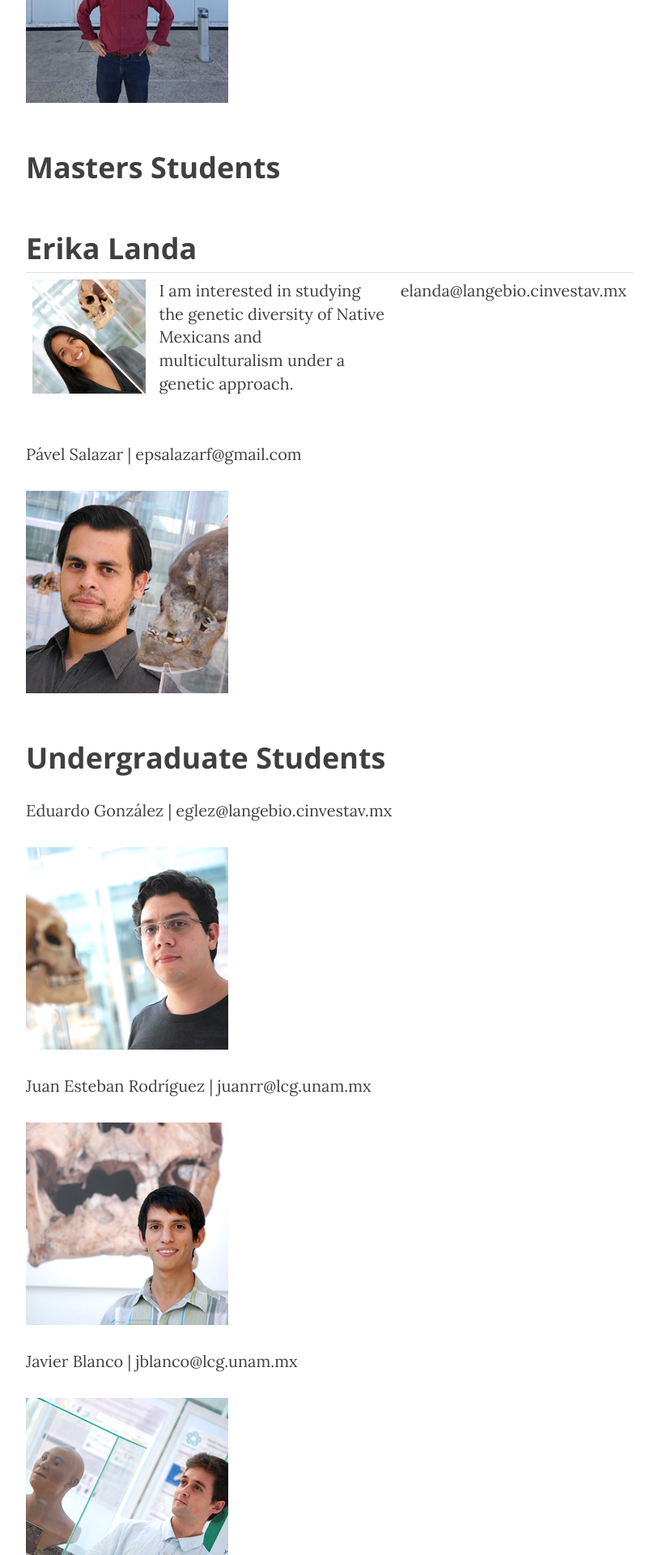
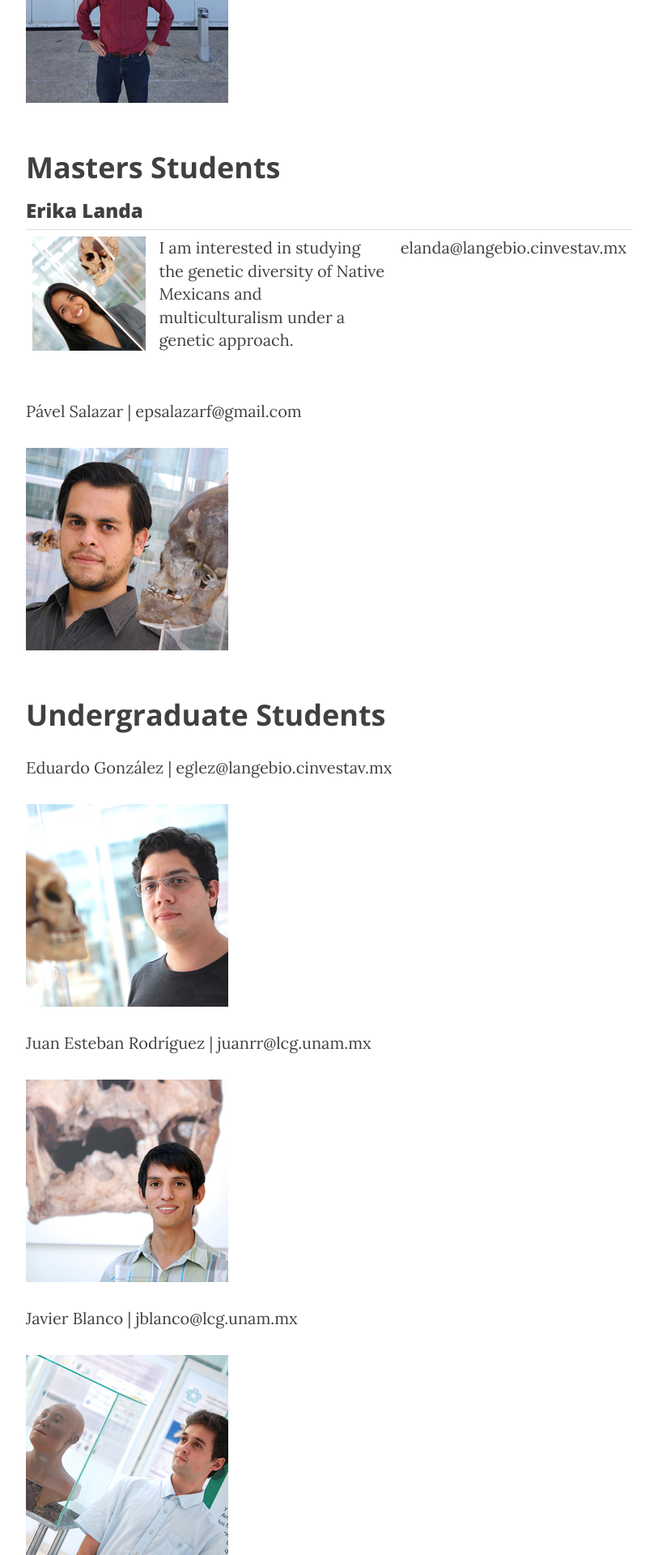
Before and after one commit to milkshakeplustip/milkshakeplustip.github.io, a Jekyll site: the page built from b_people.html, in a window 1280 px wide. Shown: the part 1627-3547 px from the top of the page at 81% size, without its empty margins (233-1046 px from the left). Built offline with Jekyll 4.4.1, drawn with Linux system fonts in a browser that asks for light colours; nearby versions of some CDN libraries.

Commit message:
sin section heading

```diff
--- a/b_people.html
+++ b/b_people.html
@@ -14,7 +14,7 @@ header-img: "img/morenolab_2_1000.jpg"
 <p>Alexander Ioannidis | aioannidis@gmail.com</p>
 <img src="/img/alex_250.jpg" alt="Alex">
 <h2 class="section-heading">Masters Students</h2>
-<h3 class="section-heading">Erika Landa</h3>
+<h3>Erika Landa</h3>
 <table style="width:100%">
 	<tr>
 		<td><img src="/img/Erika250.jpg" alt="Erika" height="1000" width="1000"></td>
```
